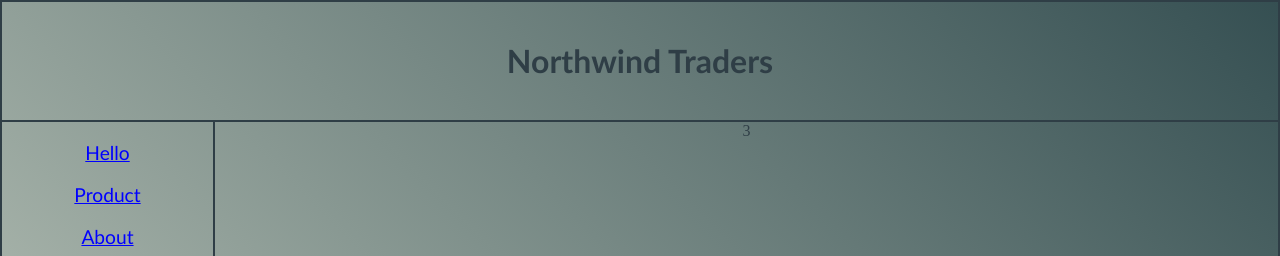
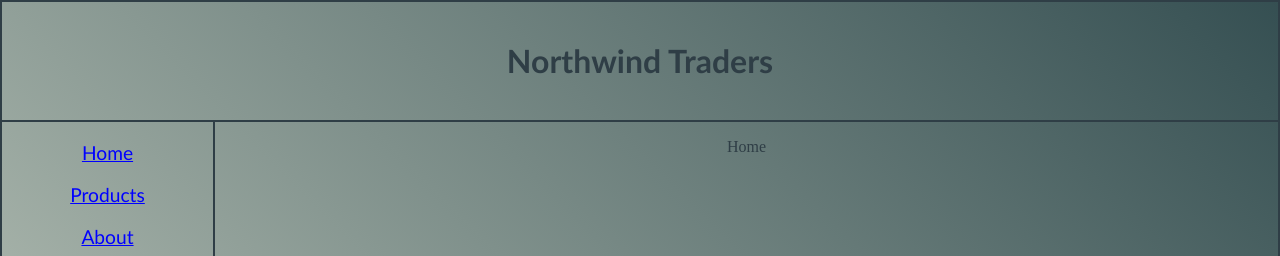
Before and after one commit to AlonLavy/react-course, a React (Create React App) app: page /home in a window 1280 px wide. Shown: the top 256 px of the page. Built offline with nearby package versions, Linux system fonts and the light colour scheme.

Commit message:
added new files and routing

```diff
--- a/src/Components/AboutArea/About/About.tsx
+++ b/src/Components/AboutArea/About/About.tsx
@@ -1,11 +1,11 @@
 import "./About.css";
 
 function About(): JSX.Element {
-    return (
-        <div className="About">
-
-        </div>
-    );
+	return (
+		<div className="About">
+			<p>About</p>
+		</div>
+	);
 }
 
 export default About;
--- /dev/null
+++ b/src/Components/HomeArea/Home/Home.css
@@ -0,0 +1,3 @@
+.Home {
+
+}
--- /dev/null
+++ b/src/Components/HomeArea/Home/Home.tsx
@@ -0,0 +1,11 @@
+import "./Home.css";
+
+function Home(): JSX.Element {
+    return (
+        <div className="Home">
+			<p>Home</p>
+        </div>
+    );
+}
+
+export default Home;
--- a/src/Components/LayoutArea/Layout/Layout.tsx
+++ b/src/Components/LayoutArea/Layout/Layout.tsx
@@ -1,7 +1,9 @@
+import { Router } from "express";
 import Footer from "../Footer/Footer";
 import Header from "../Header/Header";
 import Menu from "../Menu/Menu";
 import "./Layout.css";
+import Routing from "../../Routing/Routing/Routing";
 
 function Layout(): JSX.Element {
 	return (
@@ -12,7 +14,9 @@
 			<aside>
 				<Menu></Menu>
 			</aside>
-			<main>3</main>
+			<main>
+				<Routing />
+			</main>
 			<footer>
 				<Footer></Footer>
 			</footer>
--- a/src/Components/LayoutArea/Menu/Menu.tsx
+++ b/src/Components/LayoutArea/Menu/Menu.tsx
@@ -3,13 +3,13 @@
 function Menu(): JSX.Element {
 	return (
 		<div className="Menu">
-			<a href="">
-				<p>Hello</p>
+			<a href="/home">
+				<p>Home</p>
 			</a>
-			<a href="">
-				<p>Product</p>
+			<a href="/products">
+				<p>Products</p>
 			</a>
-			<a href="">
+			<a href="/about">
 				<p>About</p>
 			</a>
 		</div>
--- a/src/Components/ProductArea/ProductList/ProductList.tsx
+++ b/src/Components/ProductArea/ProductList/ProductList.tsx
@@ -3,7 +3,7 @@
 function ProductList(): JSX.Element {
     return (
         <div className="ProductList">
-
+			<p>Product</p>
         </div>
     );
 }
--- /dev/null
+++ b/src/Components/Routing/Routing/Routing.css
@@ -0,0 +1,3 @@
+.Routing {
+
+}
--- /dev/null
+++ b/src/Components/Routing/Routing/Routing.tsx
@@ -0,0 +1,19 @@
+import { Routes, Route } from "react-router-dom";
+import "./Routing.css";
+import Home from "../../HomeArea/Home/Home";
+import ProductList from "../../ProductArea/ProductList/ProductList";
+import About from "../../AboutArea/About/About";
+
+function Routing(): JSX.Element {
+    return (
+			<div className="Routing">
+				<Routes>
+					<Route path="/home" element={<Home />} />
+					<Route path="/products" element={<ProductList />} />
+					<Route path="/About" element={<About />} />
+				</Routes>
+			</div>
+		);
+}
+
+export default Routing;
--- a/src/index.tsx
+++ b/src/index.tsx
@@ -2,11 +2,16 @@
 import Layout from "./Components/LayoutArea/Layout/Layout";
 import "./index.css";
 import reportWebVitals from "./reportWebVitals";
+import { BrowserRouter } from "react-router-dom";
 
 const root = ReactDOM.createRoot(
 	document.getElementById("root") as HTMLElement
 );
-root.render(<Layout />);
+root.render(
+	<BrowserRouter>
+		<Layout />
+	</BrowserRouter>
+);
 
 // If you want to start measuring performance in your app, pass a function
 // to log results (for example: reportWebVitals(console.log))
```
